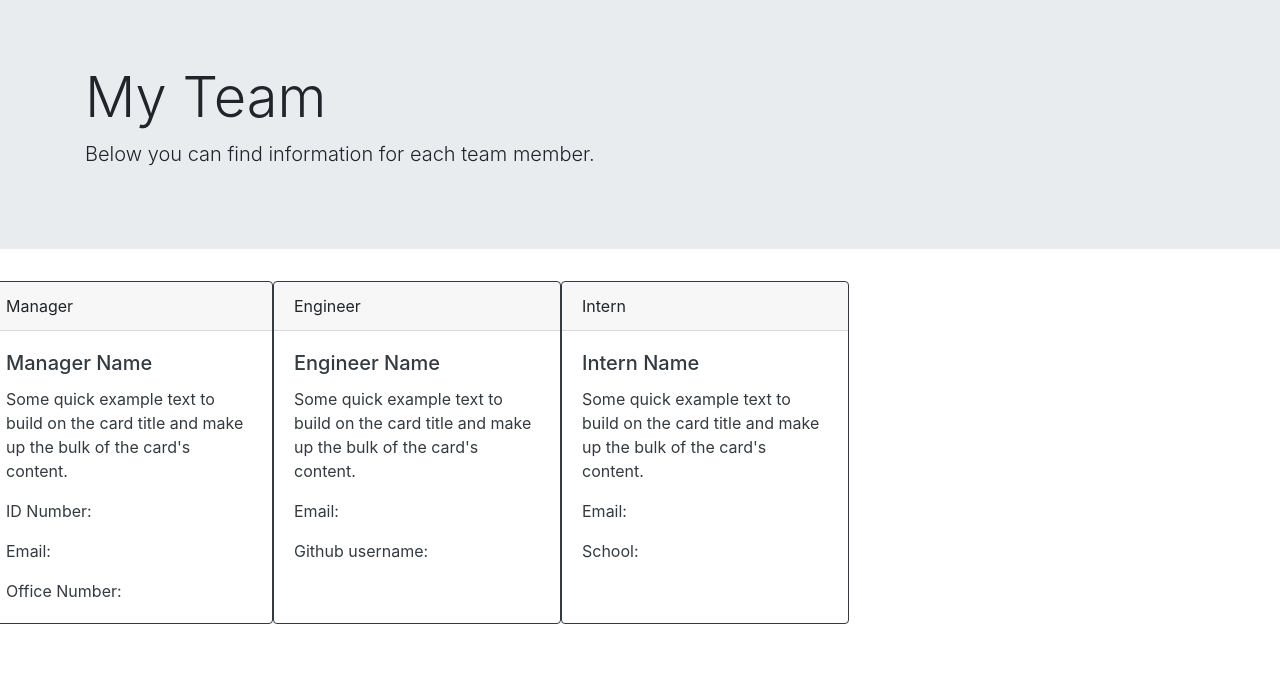
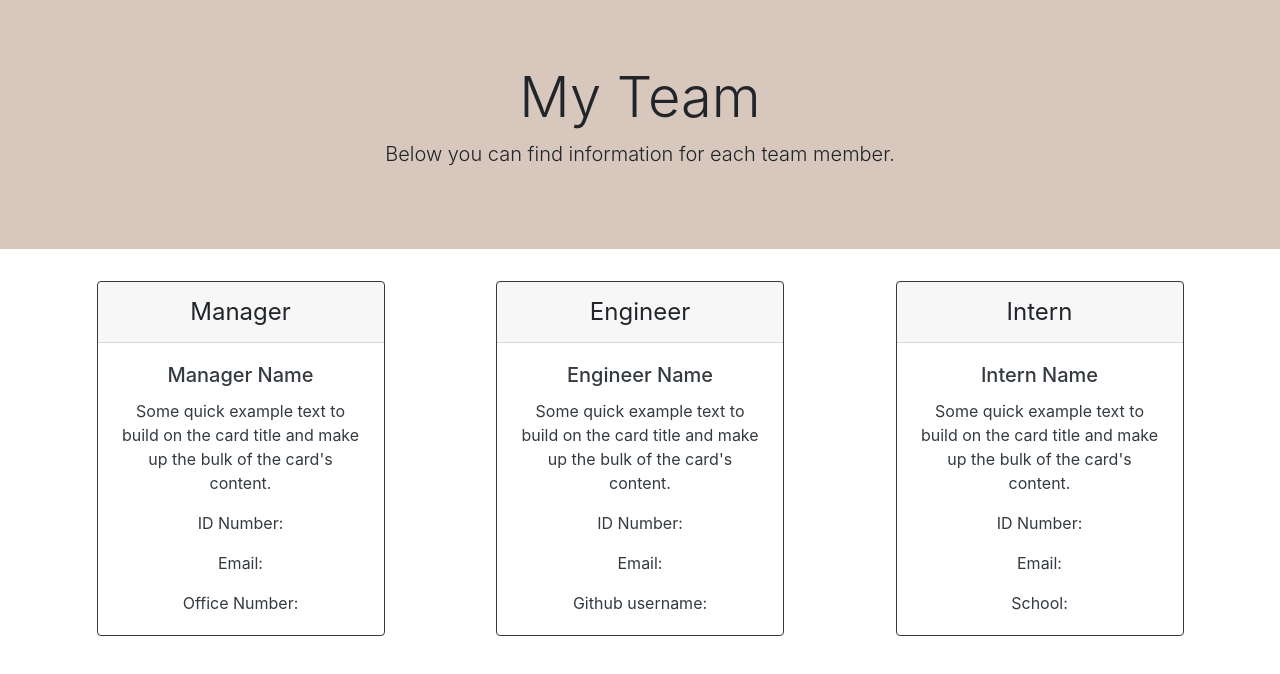
Before and after one commit to Rickythakar/team-generator, a website: page dist/team.html in a window 1280 px wide. Drawn offline with nearby package versions, Linux system fonts and the light colour scheme.

Commit message:
finished skeleton for html and css

```diff
--- a/dist/style.css
+++ b/dist/style.css
@@ -1,10 +1,13 @@
-.row {
-    display: flex;
-    flex-wrap: wrap;
-
+.jumbotron {
+  background-color:rgb(215, 199, 189)
 }
 
-.card {
-    flex: 1 1 150px;
-    justify-content: center;
-}
+.row{
+    display: flex;
+    justify-content: space-evenly;
+  }
+
+
+  .card-header{
+    font-size: 24px;
+  }
--- a/dist/team.html
+++ b/dist/team.html
@@ -7,12 +7,13 @@
   <meta name="viewport" content="width=device-width, initial-scale=1.0">
   <link rel="stylesheet" href="https://cdn.jsdelivr.net/npm/bootstrap@4.0.0/dist/css/bootstrap.min.css"
     integrity="sha384-Gn5384xqQ1aoWXA+058RXPxPg6fy4IWvTNh0E263XmFcJlSAwiGgFAW/dAiS6JXm" crossorigin="anonymous">
+    <link rel="stylesheet" href="./style.css">
   <title>Team Generator</title>
 </head>
 
 <body>
     <div class="jumbotron jumbotron-fluid">
-      <div class="container">
+      <div class="container" style="text-align: center;">
         <h1 class="display-4">My Team</h1>
         <p class="lead">Below you can find information for each team member.</p>
       </div>
@@ -20,7 +21,7 @@
 
 
     <!-- Card for Manager -->
-    <div class="row">
+    <div class="row" style="text-align: center;">
     <div class="card border-dark mb-3" style="max-width: 18rem;">
       <div class="card-header" id="manager">Manager</div>
       <div class="card-body text-dark">
@@ -42,6 +43,7 @@
         <h5 class="card-title" id="engineerName">Engineer Name</h5>
         <p class="card-text">Some quick example text to build on the card title and make up the bulk of the card's
           content.</p>
+          <p class="card-text" id="engineerIdNumber">ID Number: </p>
         <p class="card-text" id="engineerEmail">Email: </p>
         <p class="card-text" id="github">Github username: </p>
       </div>
@@ -56,6 +58,7 @@
         <h5 class="card-title" id="internName"> Intern Name</h5>
         <p class="card-text"> Some quick example text to build on the card title and make up the bulk of the card's
           content.</p>
+          <p class="card-text" id="internIdNumber">ID Number: </p>
         <p class="card-text"> Email: </p>
         <p class="card-text" id="school"> School: </p>
       </div>
```
